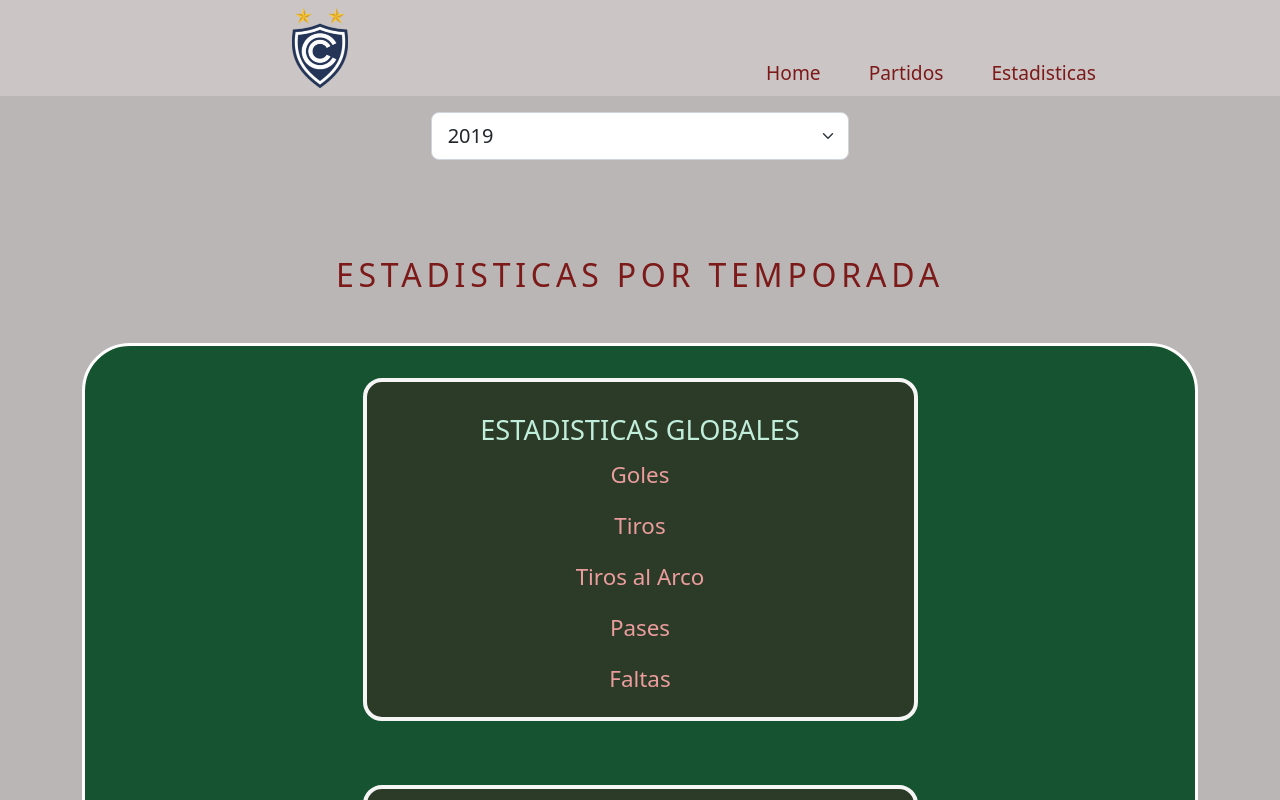
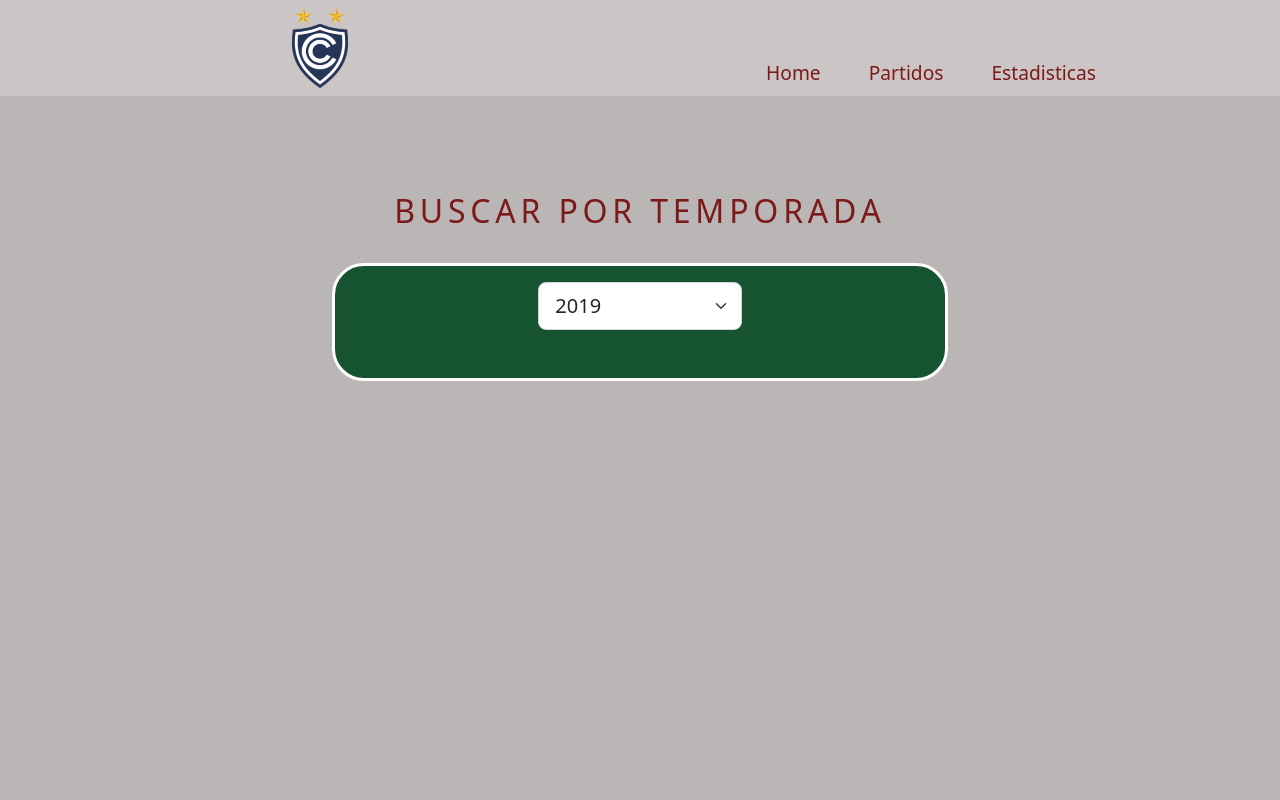
Before and after one commit to Jose-pe/CiencianoFront, a React (Create React App) app: page /estadisticas in a window 1280 px wide. Shown: the top 800 px of the page. Built offline with nearby package versions, Linux system fonts and the light colour scheme; no server answers.

Commit message:
stats - buscadorstats

```diff
--- a/src/App.js
+++ b/src/App.js
@@ -15,6 +15,7 @@ import {
 } from 'react-router-dom';
 import { RenewMatch } from './Componentes/RenewMatch';
 import { ShowMatchComplete } from './Componentes/ShowMatchComplete';
+import { SearchSeason } from './Componentes/SearchSeason';
 function App() {
   //RUTAS
   return (
@@ -24,7 +25,7 @@ function App() {
       <Routes>
         <Route path='/' element={<Matchcontent></Matchcontent>}>
         </Route>
-        <Route path='/estadisticas' element={<ShowStats></ShowStats>}>
+        <Route path='/estadisticas' element={<SearchSeason></SearchSeason>}>
         </Route>
         <Route path='/partidos' element={<ShowMatches></ShowMatches>}>
         </Route>
@@ -33,6 +34,8 @@ function App() {
         <Route path='/renewmatch' element={<RenewMatch></RenewMatch>}>
         </Route>
         <Route path='/datosdematch/:id' element={<ShowMatchComplete></ShowMatchComplete>}>
+        </Route>
+        <Route path='/estadisticatemporada/:temporada' element={<ShowStats></ShowStats>}>
         </Route>
 
 
--- /dev/null
+++ b/src/Componentes/SearchSeason.js
@@ -0,0 +1,38 @@
+import React from 'react';
+//import {Stats} from '../Componentes/Stats';
+import '../css/stats.css';
+import { useState } from 'react';
+
+export function SearchSeason () {
+    const [selected, setSelected] = useState();
+
+    const handleChange = event => {
+        let temporada = event.target.value;
+        setSelected(event.target.value);
+        console.log(temporada);
+        window.location.href = "/estadisticatemporada/" + temporada;
+
+    };
+    return(
+        <div className='container' id='allmatchs'>
+           <div className='row justify-content-center mt-3' >
+           <div className='col-12 text-center'>
+          <h2 className='titleallmatchs'> BUSCAR POR TEMPORADA</h2>
+          </div>
+          </div>
+        <div className='row justify-content-center mt-3' id='content-matchs'>
+
+              <div className='col-4 text-center'>
+              <select className="form-select form-select-lg mb-3 mt-3" value={selected} onChange={handleChange} >
+                              <option value="2019">2019</option>
+                              <option value="2020">2020</option>
+                              <option value="2021">2021</option>
+                              <option value="2022">2022</option>
+                              <option value="2023">2023</option>
+
+                      </select>
+              </div>
+              </div>
+        </div>
+    );
+}
--- a/src/Componentes/ShowStats.js
+++ b/src/Componentes/ShowStats.js
@@ -1,17 +1,12 @@
 import React from 'react';
 import {Stats} from '../Componentes/Stats';
 import '../css/stats.css';
+import {useParams} from 'react-router-dom';
 import { useEffect, useState } from 'react';
 
 export function ShowStats () {
 
-    const [selected, setSelected] = useState();
-    let temporada;
-    const handleChange = event => {
-
-     temporada = setSelected(event.target.value);
-
-    };
+    const {temporada}= useParams();
 
     const url = 'http://cienciano.in/api/statstemporada/' + temporada;
 
@@ -37,17 +32,11 @@ export function ShowStats () {
         <div className='container-fluid'>
 
 
-          <div className='row justify-content-center mt-3'>
-                <div className='col-4 text-center'>
-                <select className="form-select form-select-lg mb-3" value={selected} onChange={handleChange}  aria-label=".form-select-lg example">
-                                <option value="2019">2019</option>
-                                <option value="2020">2020</option>
-                                <option value="2021">2021</option>
-                                <option value="2022">2022</option>
-                                <option value="2023">2023</option>
+          <div className='row justify-content-center'>
+                        <div className='col-8 text-center'>
+                                <h2 className='title'> ESTADISTICAS TEMPORADA {temporada} </h2>
+                        </div>
 
-                        </select>
-                </div>
                 </div>
                           <Stats stats={stats} />
 
--- a/src/Componentes/Stats.js
+++ b/src/Componentes/Stats.js
@@ -5,12 +5,7 @@ export function Stats({stats=[]}){
 
     return (
         <div className='container'>
-                <div className='row justify-content-center'>
-                        <div className='col-8 text-center'>
-                                <h2 className='title'> ESTADISTICAS POR TEMPORADA</h2>
-                        </div>
 
-                </div>
 
                 <div className='row justify-content-center' id='matchcontent'>
 
```
